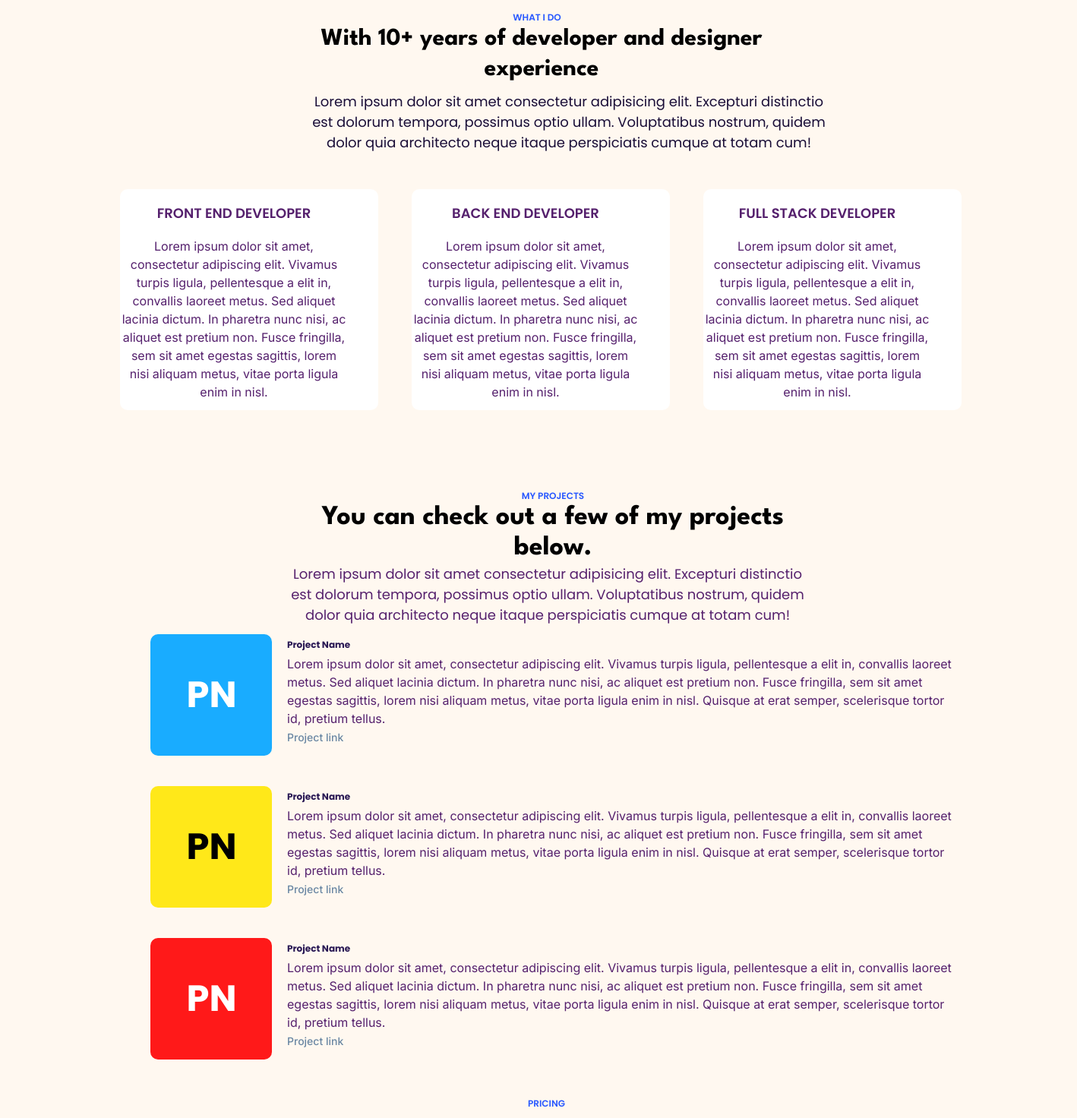
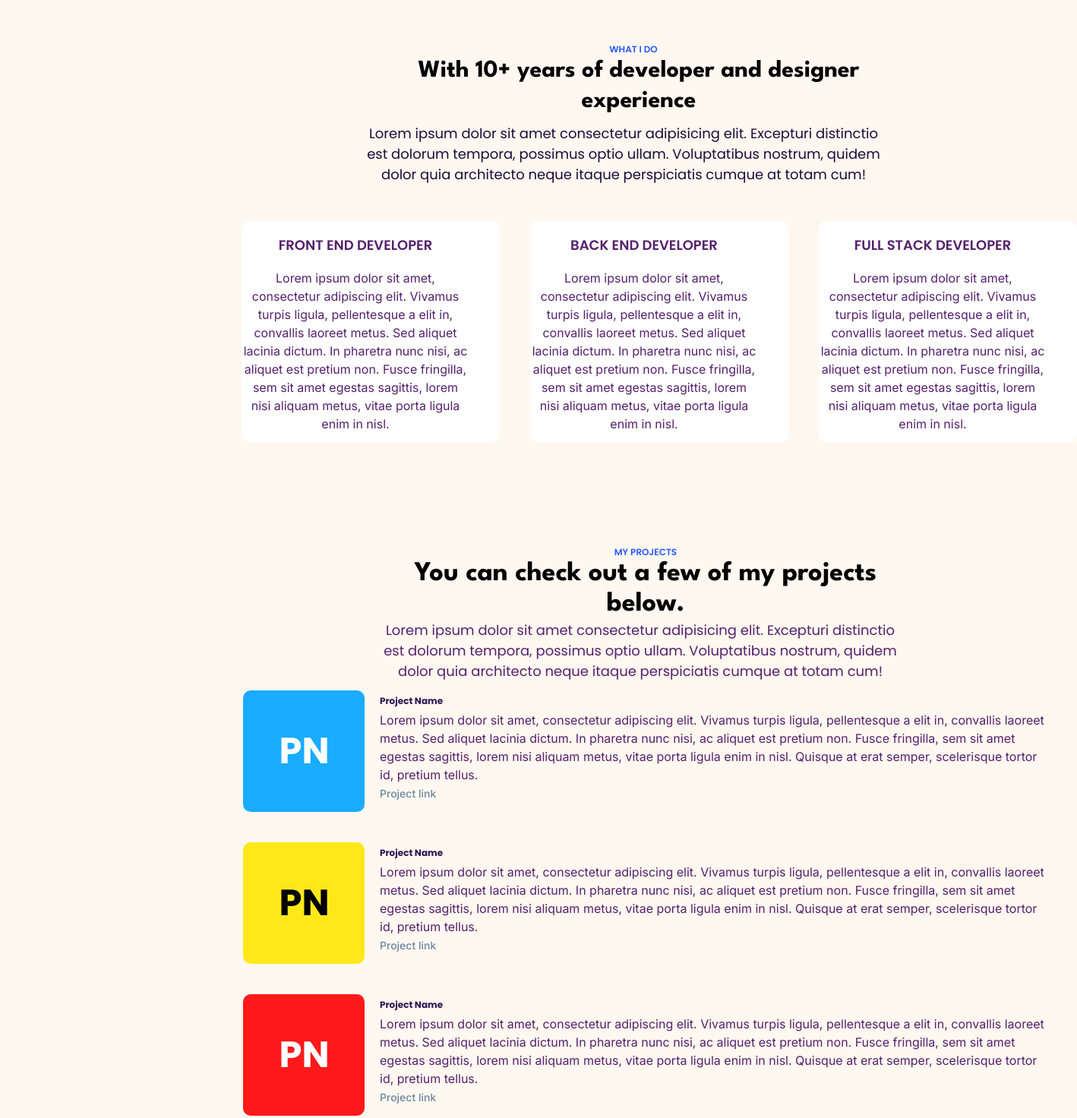
Before and after one commit to robinn007/Assignment-1, a plain HTML site: page src/index.html in a window 1280 px wide. Shown: the part 560-2032 px from the top of the page at 76% size, 1418 px wide, since content can reach past the window. Drawn offline with Linux system fonts and the light colour scheme.

Commit message:
some more styling

```diff
--- a/src/style.css
+++ b/src/style.css
@@ -60,6 +60,7 @@ h1 {
     border-bottom-right-radius: 200px;
     border-bottom-left-radius: 200px;
     height: 520px;
+    object-fit: cover;
 
 }
 
@@ -93,7 +94,7 @@ h1 {
     height: 622px;
     width: 1271px;
     margin-left: 78px;
-    margin-top: 10px;
+    margin-top: 90px;
     margin-right: 91.31px;
     margin-bottom: 0%;
 }
@@ -109,10 +110,10 @@ font-weight: 600;
 line-height: 18px;
 letter-spacing: 0em;
 color: #2858FF;
-margin-top: 8px;
-margin-right: 610px;
+margin-top: 36px;
+/*margin-right: 500px;*/
 margin-bottom: 0px;
-margin-left: 597px;
+margin-left: 724px;
 padding: 0%;
 }
 
@@ -126,8 +127,8 @@ h2 {
     text-align: center;
     margin-top: 0px;
     padding: 0%;
-    margin-right: 292px;
-    margin-left: 292px;
+    /*margin-right: 292px;*/
+    margin-left: 420px;
     margin-bottom: 8px;
 }
 .midtext{
@@ -143,22 +144,22 @@ letter-spacing: 0em;
 text-align: center;
 color: #190D37;
 margin-top: 0px;
-margin-right: 370px;
+/*margin-right: 370px;*/
 margin-bottom: 48px;
-margin-left: 328px;
+margin-left: 400px;
 padding: auto;
 }
 
 .container {
 display: grid;
-row-gap: 40px;
-column-gap: 4px;
+row-gap: 10px;
+column-gap: 0px;
 grid-template-columns: repeat(3, 380px);
 grid-template-rows: repeat(3,320px);
 max-width: fit-content;
 height: 291px;
-margin-left: 80px;
-margin-right: 80px;
+margin-left: 240px;
+/*margin-right: 80px;*/
 border-collapse: collapse;
 }
 #box-1{
@@ -209,9 +210,9 @@ background: #FFFFFF;
 #projects{
     width: 1060px;
     height: 760px;
-    margin-top: 8px;
-    margin-right: 190px;
-    margin-left: 198px;
+    margin-top: 40px;
+    /*margin-right: 190px;*/
+    margin-left: 320px;
     margin-bottom: 40px;
 }
 
@@ -374,8 +375,8 @@ display: inline-block;
 #pricing {
 height: 680px;
 width: 1060px;
-margin-right: 190px;
-margin-left: 190px;
+/*margin-right: 190px;*/
+margin-left: 320px;
 
 }
 
@@ -432,8 +433,8 @@ margin-bottom: 0px;
 }
 #price-box{
 display: grid;
-row-gap: 40px;
-column-gap: 8px;
+row-gap: 12px;
+column-gap: 24px;
 grid-template-columns: repeat(3, 280px);
 grid-template-rows: repeat(3,430px);
 max-width: fit-content;
@@ -588,8 +589,8 @@ color: #2858FF;
 #questions{
     width: 700px;
     height: 467px;
-    margin-left: 370px;
-    margin-right: 370px;
+    margin-left: 440px;
+    /*margin-right: 370px;*/
     margin-top: 40px;
 }
 .question{
```
